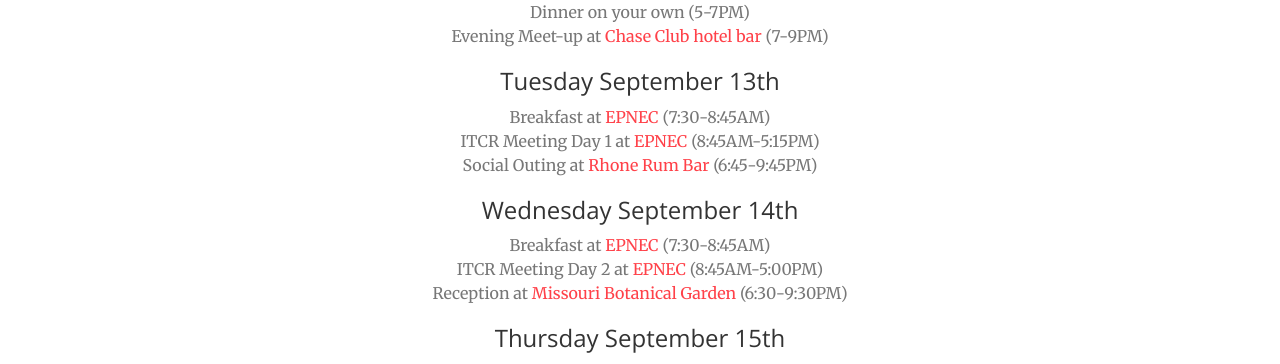
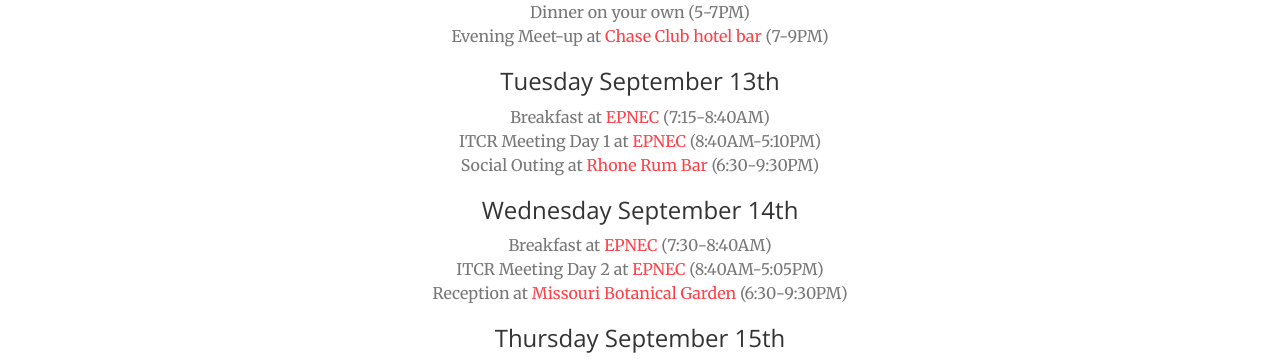
Before and after one commit to griffithlab/itcr2022, a Jekyll site: the page built from index.html, in a window 1280 px wide and 900 px high, scrolled down 1633 px. Shown: the part 153-517 px from the top of the window. Built offline with Jekyll 4.4.1, drawn with Linux system fonts in a browser that asks for light colours.

Commit message:
update schedule times

```diff
--- a/_includes/schedule.html
+++ b/_includes/schedule.html
@@ -17,12 +17,12 @@
                     <p class="text-muted">Dinner on your own (5-7PM)</p>
                     <p class="text-muted">Evening Meet-up at <a href="https://www.stlchaseclub.com/">Chase Club hotel bar</a> (7-9PM)</p>
                     <h3>Tuesday September 13th</h3>
-                    <p class="text-muted">Breakfast at <a href="https://meet.wustl.edu/places/eric-p-newman-education-center-epnec/">EPNEC</a> (7:30-8:45AM)</p>
-                    <p class="text-muted">ITCR Meeting Day 1 at <a href="https://meet.wustl.edu/places/eric-p-newman-education-center-epnec/">EPNEC</a> (8:45AM-5:15PM)</p>
-                    <p class="text-muted">Social Outing at <a href="https://moulinevents.com/rhone-rum-bar/">Rhone Rum Bar</a> (6:45-9:45PM)</p>
+                    <p class="text-muted">Breakfast at <a href="https://meet.wustl.edu/places/eric-p-newman-education-center-epnec/">EPNEC</a> (7:15-8:40AM)</p>
+                    <p class="text-muted">ITCR Meeting Day 1 at <a href="https://meet.wustl.edu/places/eric-p-newman-education-center-epnec/">EPNEC</a> (8:40AM-5:10PM)</p>
+                    <p class="text-muted">Social Outing at <a href="https://moulinevents.com/rhone-rum-bar/">Rhone Rum Bar</a> (6:30-9:30PM)</p>
                     <h3>Wednesday September 14th</h3>
-                    <p class="text-muted">Breakfast at <a href="https://meet.wustl.edu/places/eric-p-newman-education-center-epnec/">EPNEC</a> (7:30-8:45AM)</p>
-                    <p class="text-muted">ITCR Meeting Day 2 at <a href="https://meet.wustl.edu/places/eric-p-newman-education-center-epnec/">EPNEC</a> (8:45AM-5:00PM)</p>
+                    <p class="text-muted">Breakfast at <a href="https://meet.wustl.edu/places/eric-p-newman-education-center-epnec/">EPNEC</a> (7:30-8:40AM)</p>
+                    <p class="text-muted">ITCR Meeting Day 2 at <a href="https://meet.wustl.edu/places/eric-p-newman-education-center-epnec/">EPNEC</a> (8:40AM-5:05PM)</p>
                     <p class="text-muted">Reception at <a href="https://www.missouribotanicalgarden.org/">Missouri Botanical Garden</a> (6:30-9:30PM)</p>
                     <h3>Thursday September 15th</h3>
                     <p class="text-muted">ITN Workshop at Location TBD (9AM-12PM)</p>
```
